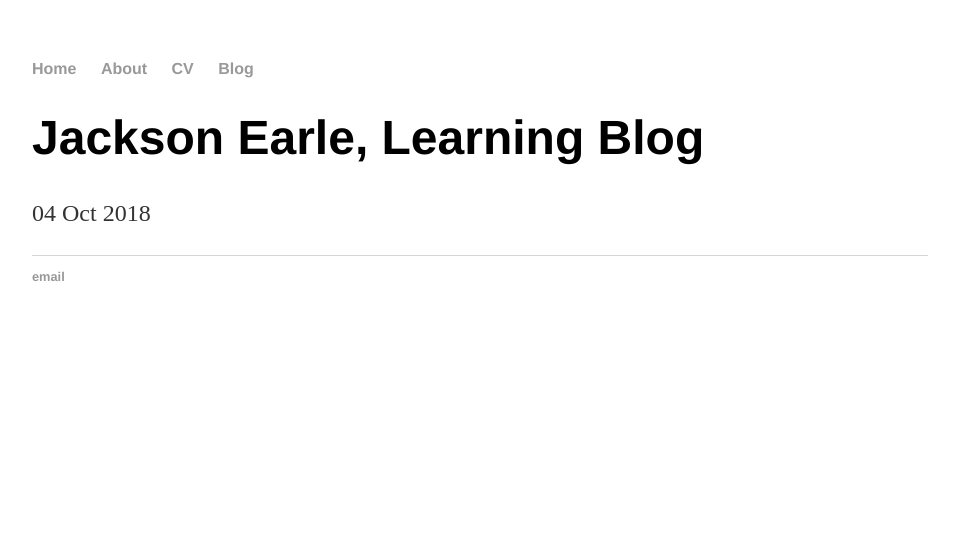
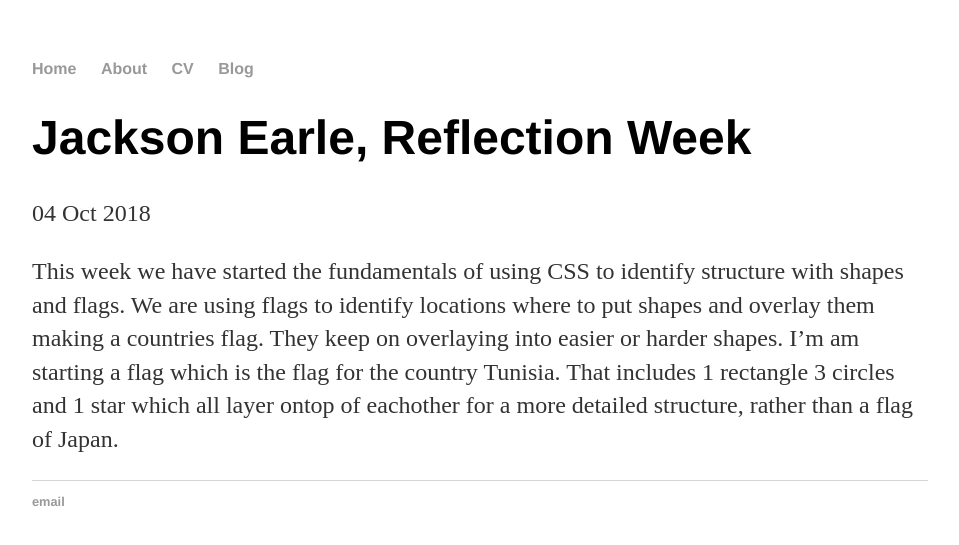
Before and after one commit to jacksone4296/jacksone4296.github.io, a Jekyll site: the page built from _posts/2018-10-04-jackson-earle-learning-blog.md, in a window 1280 px wide. Shown: the top 545 px of the page, without its empty margins (160-1119 px from the left). Built offline with Jekyll 4.4.1, drawn with Linux system fonts in a browser that asks for light colours.

Commit message:
Update 2018-10-04-jackson-earle-learning-blog.md

```diff
--- a/_posts/2018-10-04-jackson-earle-learning-blog.md
+++ b/_posts/2018-10-04-jackson-earle-learning-blog.md
@@ -1,5 +1,6 @@
 ---
 layout: post
-title: Jackson Earle, Learning Blog
+title: Jackson Earle, Reflection Week #2
 date: 2018-10-04
 ---
+This week we have started the fundamentals of using CSS to identify structure with shapes and flags. We are using flags to identify locations where to put shapes and overlay them making a countries flag. They keep on overlaying into easier or harder shapes. I'm am starting a flag which is the flag for the country Tunisia. That includes 1 rectangle 3 circles and 1 star which all layer ontop of eachother for a more detailed structure, rather than a flag of Japan.
```
